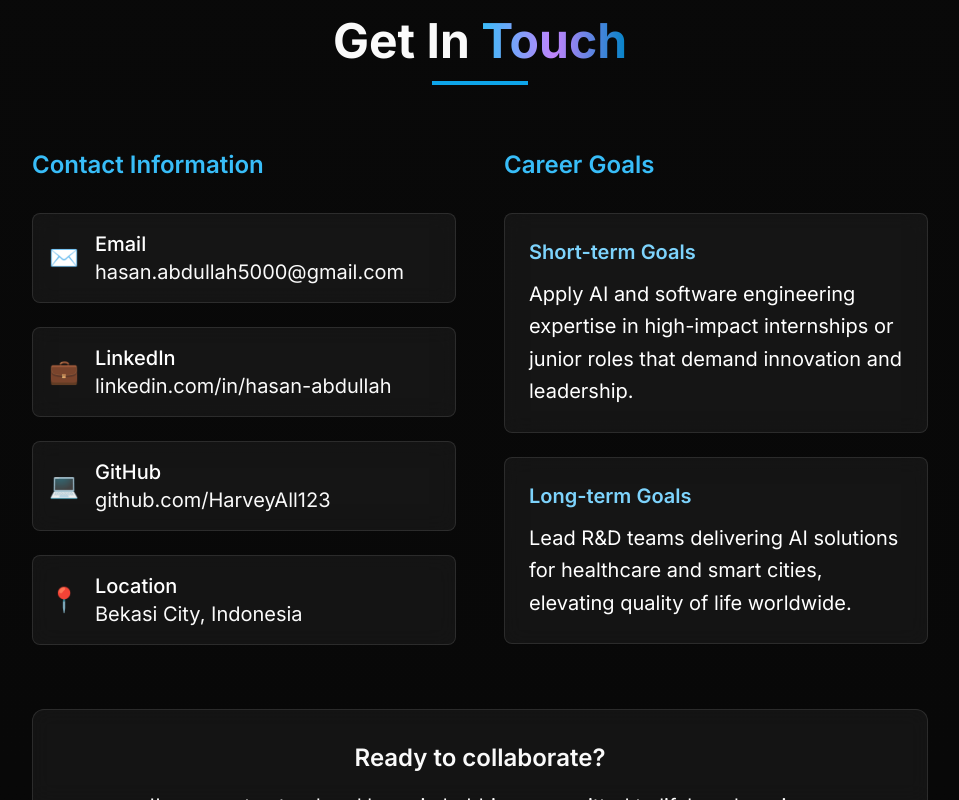
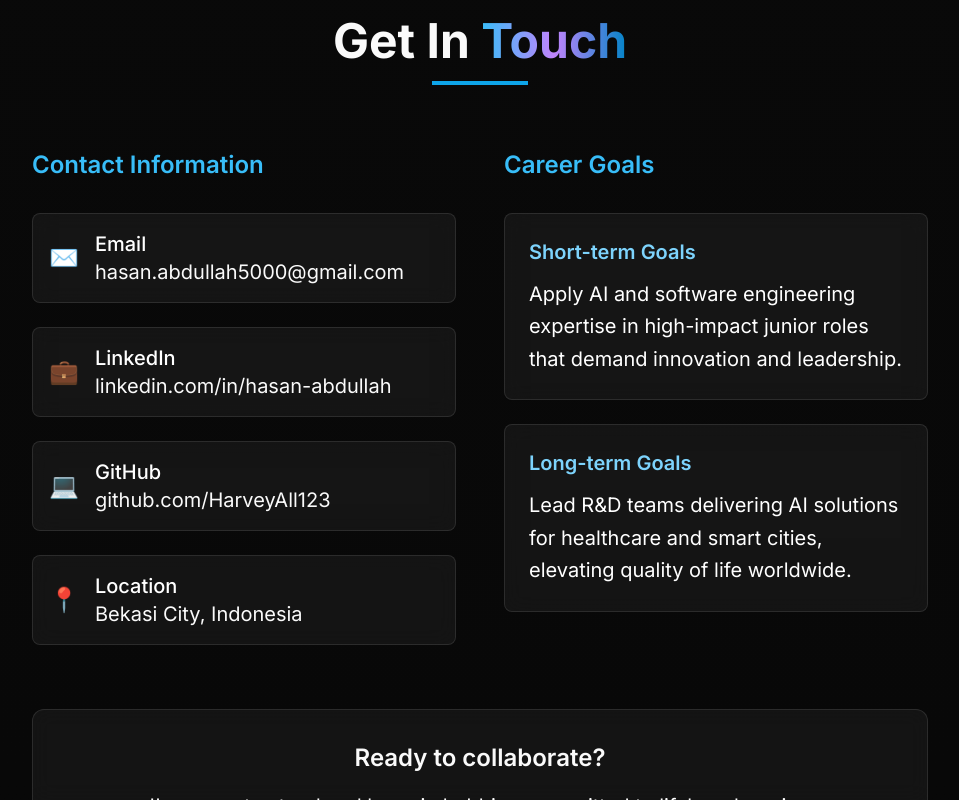
Before and after one commit to HarveyAll123/My-Portfolio, a React (Vite) app: page / in a window 1280 px wide. Shown: the part 11200-12000 px from the top of the page, without its empty margins (160-1119 px from the left). Built offline with nearby package versions, Linux system fonts and the light colour scheme.

Commit message:
minor change

```diff
--- a/src/components/Contact.tsx
+++ b/src/components/Contact.tsx
@@ -30,7 +30,7 @@ const Contact = () => {
   const goals = [
     {
       term: "Short-term",
-      description: "Apply AI and software engineering expertise in high-impact internships or junior roles that demand innovation and leadership."
+      description: "Apply AI and software engineering expertise in high-impact junior roles that demand innovation and leadership."
     },
     {
       term: "Long-term",
```
